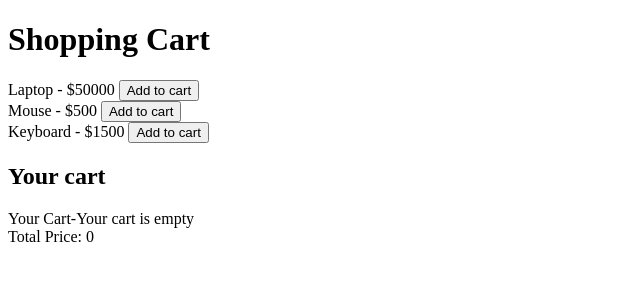
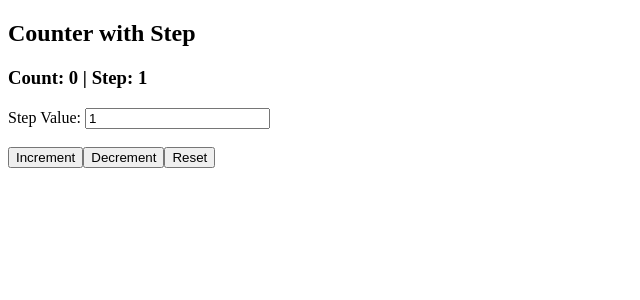
Before and after one commit to Sachinsaine/React-NoteApp, a React (Vite) app: page / in a window 1280 px wide. Shown: the top 300 px of the page, without its empty margins (0-640 px from the left). Built offline with nearby package versions, Linux system fonts and the light colour scheme.

Commit message:
userReducer

```diff
--- a/src/App.jsx
+++ b/src/App.jsx
@@ -1,15 +1,18 @@
-import { ShoppingCart } from "./ShoppingCart";
+import { CounterWithReducer } from "./CounterWithReducer";
+import { ShoppingCartWithReducer } from "./ShoppingCartWithReducer";
+// import { ShoppingCart } from "./ShoppingCart";
 // import { Todo } from "./Todo";
 
 function App() {
-  const products = [
-    { id: 1, name: "Laptop", price: 50000 },
-    { id: 2, name: "Mouse", price: 500 },
-    { id: 3, name: "Keyboard", price: 1500 },
-  ];
+  // const products = [
+  //   { id: 1, name: "Laptop", price: 50000 },
+  //   { id: 2, name: "Mouse", price: 500 },
+  //   { id: 3, name: "Keyboard", price: 1500 },
+  // ];
   return (
     <>
-      <ShoppingCart products={products} />
+      <ShoppingCartWithReducer />
+      {/* <ShoppingCart products={products} /> */}
       {/* <Todo /> */}
       {/* <Like /> */}
       {/* <ShowHide /> */}
--- /dev/null
+++ b/src/CounterWithReducer.jsx
@@ -0,0 +1,26 @@
+import { useReducer } from "react";
+let initialValue = 0;
+const reducer = (state, action) => {
+  switch (action) {
+    case "increment":
+      return state + 1;
+    case "decrement":
+      return state - 1;
+    case "reset":
+      return initialValue;
+
+    default:
+      return state;
+  }
+};
+export const CounterWithReducer = () => {
+  const [count, dispatch] = useReducer(reducer, initialValue);
+  return (
+    <div>
+      <h2>{count}</h2>
+      <button onClick={() => dispatch("increment")}>increment</button>
+      <button onClick={() => dispatch("decrement")}>decrement</button>
+      <button onClick={() => dispatch("reset")}>reset</button>
+    </div>
+  );
+};
--- /dev/null
+++ b/src/ShoppingCartWithReducer.jsx
@@ -0,0 +1,72 @@
+import { useReducer } from "react";
+
+const initialState = {
+  count: 0,
+  step: 1,
+};
+
+const reducer = (state, action) => {
+  switch (action.type) {
+    case "increment":
+      return {
+        ...state,
+        count: state.count + state.step,
+      };
+
+    case "decrement":
+      return {
+        ...state,
+        count: state.count - state.step,
+      };
+
+    case "setStep":
+      return {
+        ...state,
+        step: action.payload,
+      };
+
+    case "reset":
+      return {
+        ...initialState,
+      };
+
+    default:
+      return state;
+  }
+};
+
+export const ShoppingCartWithReducer = () => {
+  const [state, dispatch] = useReducer(reducer, initialState);
+
+  return (
+    <div>
+      <h2>Counter with Step</h2>
+
+      <h3>
+        Count: {state.count} | Step: {state.step}
+      </h3>
+
+      <div>
+        <label>Step Value: </label>
+        <input
+          type="number"
+          value={state.step}
+          onChange={(e) =>
+            dispatch({
+              type: "setStep",
+              payload: Number(e.target.value),
+            })
+          }
+        />
+      </div>
+
+      <br />
+
+      <button onClick={() => dispatch({ type: "increment" })}>Increment</button>
+
+      <button onClick={() => dispatch({ type: "decrement" })}>Decrement</button>
+
+      <button onClick={() => dispatch({ type: "reset" })}>Reset</button>
+    </div>
+  );
+};
```
